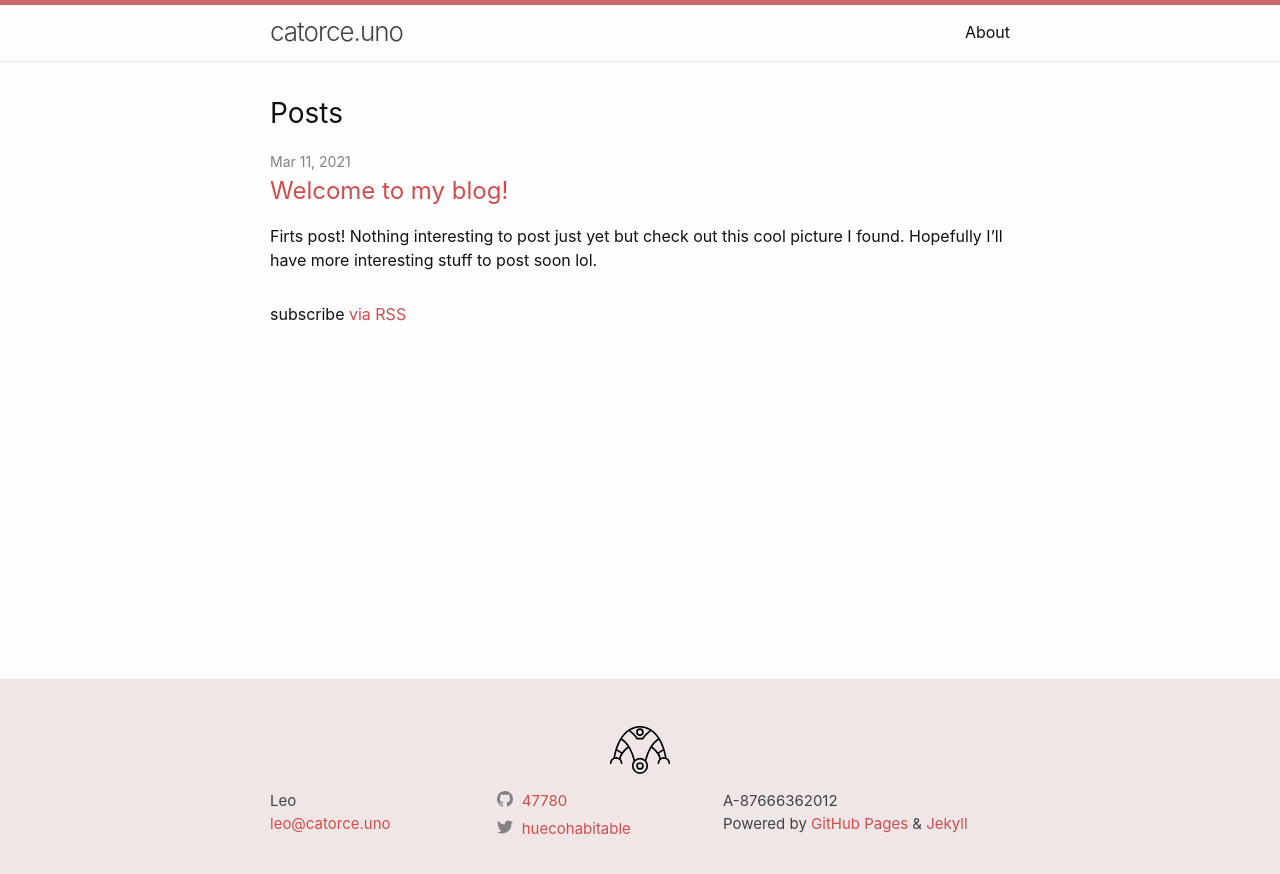
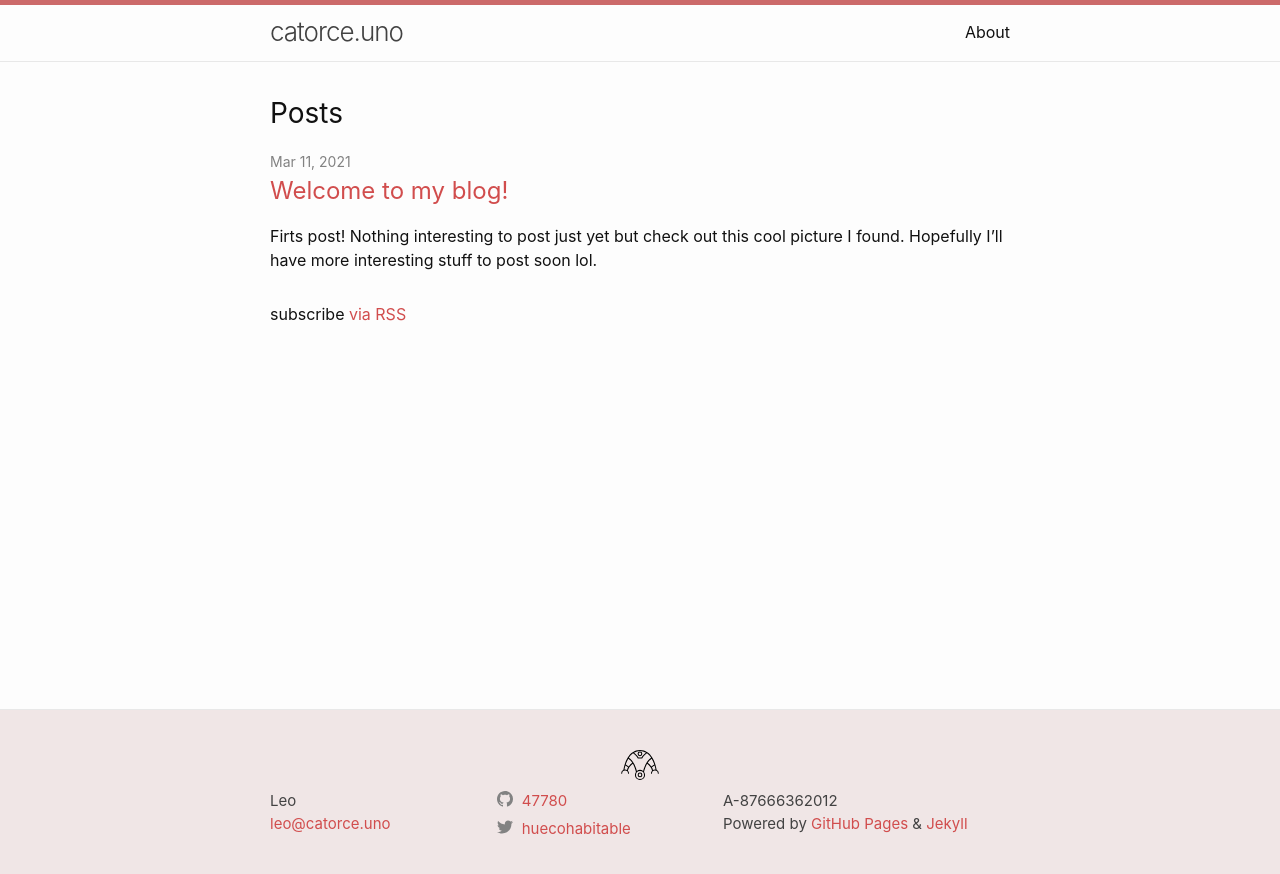
Before and after one commit to 47780/47780.github.io, a Jekyll site: the page built from index.markdown, in a window 1280 px wide. Shown: the top 874 px of the page. Built offline with Jekyll 4.4.1, drawn with Linux system fonts in a browser that asks for light colours.

Commit message:
Smaller footer icon

```diff
--- a/_sass/minima/_layout.scss
+++ b/_sass/minima/_layout.scss
@@ -158,8 +158,8 @@
 }
 
 .footer-icon {
-  width: 80px;
-  height: 80px;
+  width: 50px;
+  height: 50px;
 }
 
 @include media-query($on-laptop) {
```
